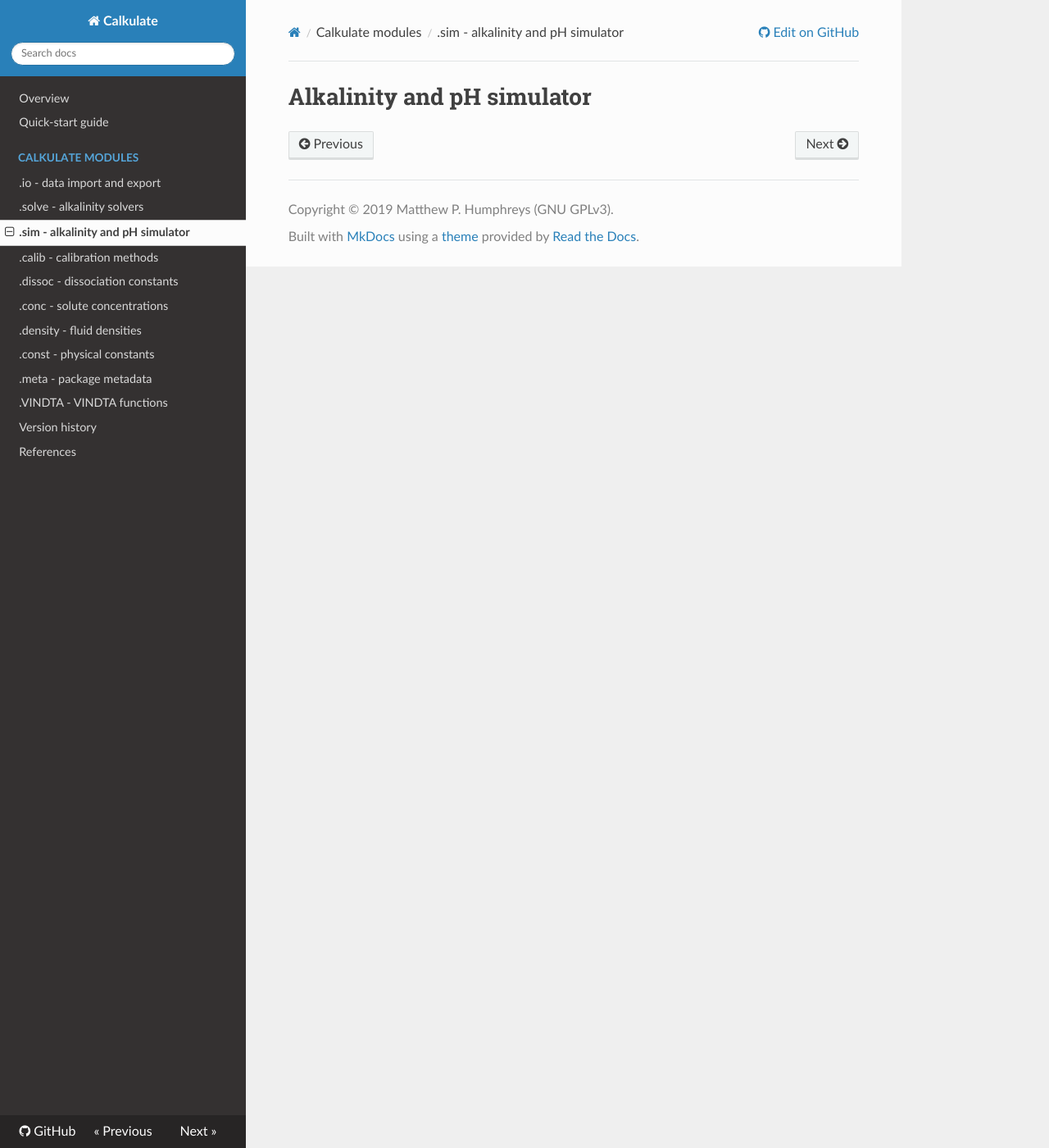
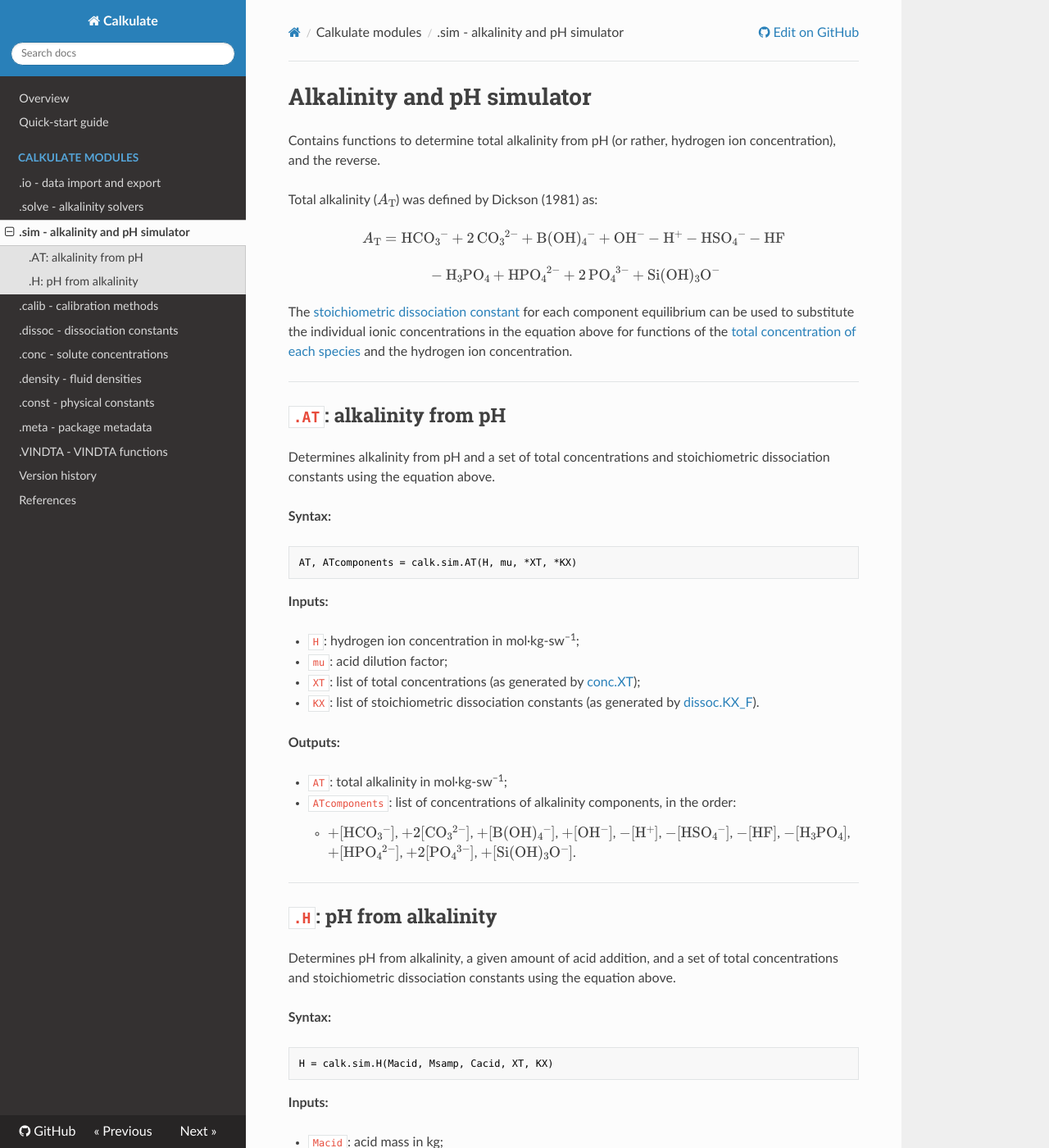
Before and after one commit to mvdh7/calkulate, an MkDocs documentation site: the page built from docs/modules/sim.md, in a window 1280 px wide and 1400 px high. Shown: the whole window at 82% size. Built offline with MkDocs 1.6.1, drawn with Linux system fonts in a browser that asks for light colours; nearby versions of some CDN libraries; formulas are drawn with MathJax 3; some of the changed text lies outside the part shown.

Commit message:
First draft of simulation docs

````diff
--- a/docs/modules/sim.md
+++ b/docs/modules/sim.md
@@ -1 +1,72 @@
+<script type="text/x-mathjax-config">
+MathJax.Hub.Config({tex2jax: {inlineMath: [['$','$'], ['\\(','\\)']]}});
+MathJax.Ajax.config.path["mhchem"] =
+  "https://cdnjs.cloudflare.com/ajax/libs/mathjax-mhchem/3.3.2";
+MathJax.Hub.Config({
+  TeX: {
+    extensions: ["[mhchem]/mhchem.js"]
+  }
+});
+</script>
+<script src='https://cdnjs.cloudflare.com/ajax/libs/mathjax/2.7.5/MathJax.js?config=TeX-MML-AM_CHTML' async></script>
+
 # Alkalinity and pH simulator
+
+Contains functions to determine total alkalinity from pH (or rather, hydrogen ion concentration), and the reverse.
+
+Total alkalinity ($A_\text{T}$) was defined by Dickson (1981) as:
+
+$$A_\text{T} = \ce{HCO3- + 2CO3^2- + B(OH)4- + OH- - H+ - HSO4- - HF}$$
+
+$$\ce{- H3PO4 + HPO4^2- + 2PO4^3- + Si(OH)3O-}$$
+
+The [stoichiometric dissociation constant](../dissoc/) for each component equilibrium can be used to substitute the individual ionic concentrations in the equation above for functions of the [total concentration of each species](../conc/) and the hydrogen ion concentration.
+
+<hr />
+
+## `.AT`: alkalinity from pH
+
+Determines alkalinity from pH and a set of total concentrations and stoichiometric dissociation constants using the equation above.
+
+**Syntax:**
+
+```python
+AT, ATcomponents = calk.sim.AT(H, mu, *XT, *KX)
+```
+
+**Inputs:**
+
+  * `H`: hydrogen ion concentration in mol·kg-sw<sup>−1</sup>;
+  * `mu`: acid dilution factor;
+  * `XT`: list of total concentrations (as generated by [conc.XT](../conc/#xt-list-of-concentrations));
+  * `KX`: list of stoichiometric dissociation constants (as generated by [dissoc.KX_F](../dissoc/#kx_f-list-of-constants)).
+
+**Outputs:**
+
+  * `AT`: total alkalinity in mol·kg-sw<sup>−1</sup>;
+  * `ATcomponents`: list of concentrations of alkalinity components, in the order:
+    * $+[\ce{HCO3-}]$, $+2[\ce{CO3^2-}]$, $+[\ce{B(OH)4-}]$, $+[\ce{OH-}]$, $-[\ce{H+}]$, $-[\ce{HSO4-}]$, $-[\ce{HF}]$, $-[\ce{H3PO4}]$, $+[\ce{HPO4^2-}]$, $+2[\ce{PO4^3-}]$, $+[\ce{Si(OH)3O-}]$.
+
+<hr />
+
+## `.H`: pH from alkalinity
+
+Determines pH from alkalinity, a given amount of acid addition, and a set of total concentrations and stoichiometric dissociation constants using the equation above.
+
+**Syntax:**
+
+```python
+H = calk.sim.H(Macid, Msamp, Cacid, XT, KX)
+```
+
+**Inputs:**
+
+  * `Macid`: acid mass in kg;
+  * `Msamp`: sample mass in kg;
+  * `Cacid`: acid concentration in mol·kg-H<sub>2</sub>O<sup>−1</sup>;
+  * `XT`: list of total concentrations (as generated by [conc.XT](../conc/#xt-list-of-concentrations));
+  * `KX`: list of stoichiometric dissociation constants (as generated by [dissoc.KX_F](../dissoc/#kx_f-list-of-constants)).
+
+**Output:**
+
+  * `H`: hydrogen ion concentration in mol·kg-sw<sup>−1</sup>.
````
